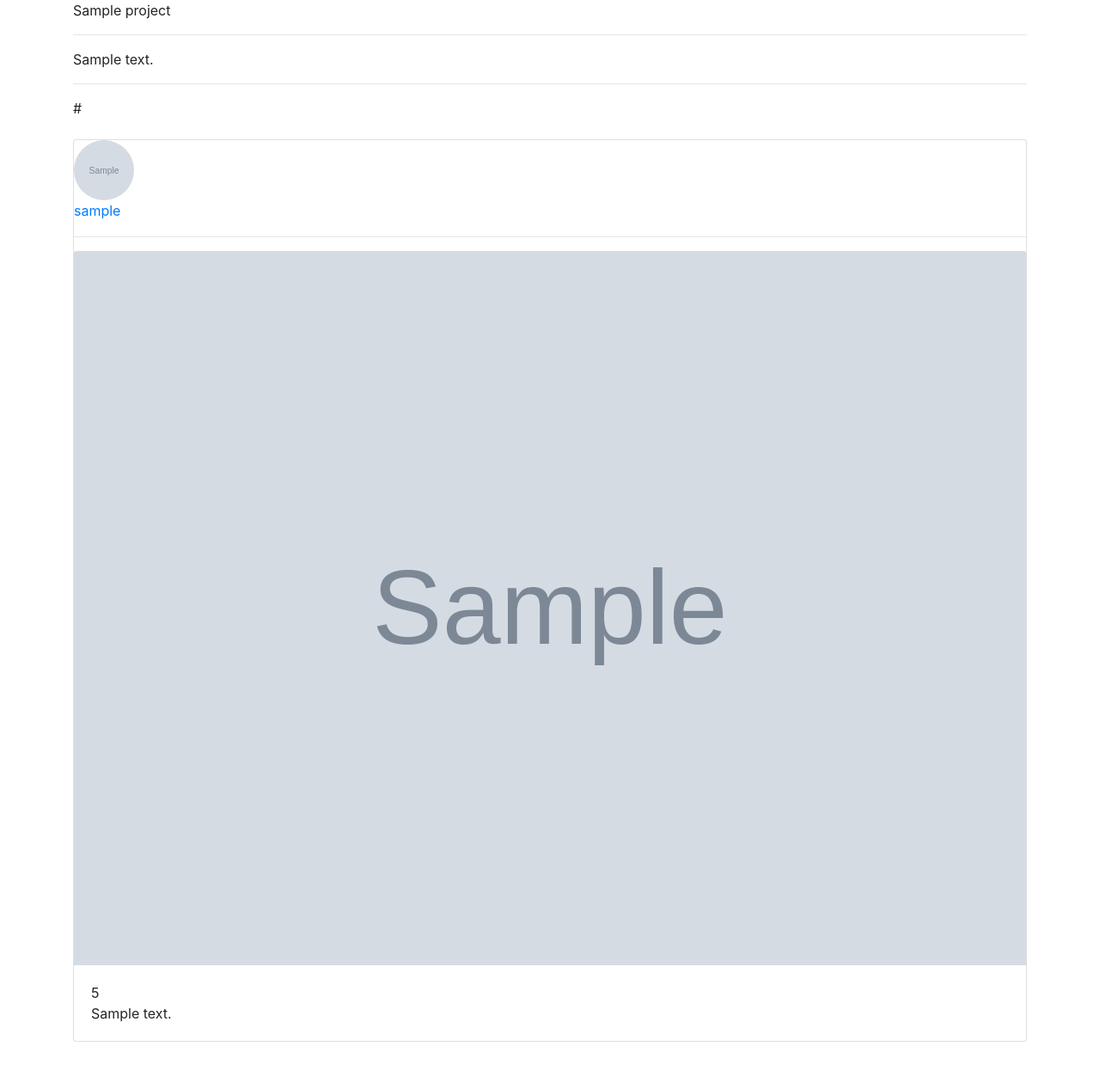
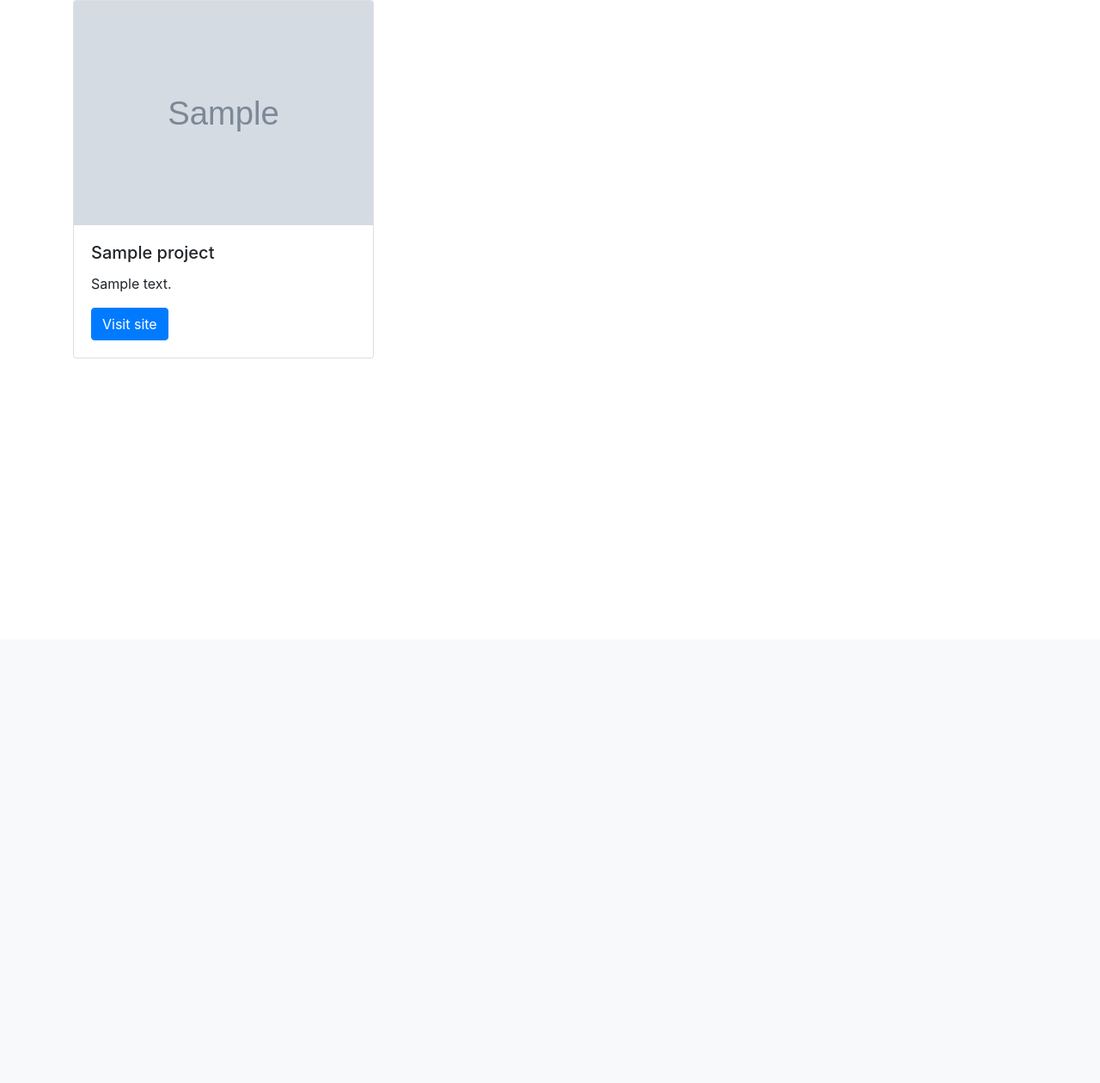
Before and after one commit to crispus-nj/Awwards-clone, a Django app: page / in a window 1280 px wide. Shown: the part 56-1316 px from the top of the page at 86% size. After the commit the page ends 473 px from the top, so only its background shows below. Run offline with Django 4.2, Linux system fonts and the light colour scheme; tables that the repository leaves empty hold one stand-in row (values such as "Sample post"); grey boxes marked "Sample" are stand-in pictures; some libraries are stand-ins or nearby versions.

Commit message:
configured the urlpatterns for the media files in the urls.py in the project folder. modified index.html by adding a bootstrap card

```diff
--- a/awwards/urls.py
+++ b/awwards/urls.py
@@ -15,9 +15,13 @@ Including another URLconf
 """
 from django.contrib import admin
 from django.urls import path, include
+from django.conf import settings
+from django.conf.urls.static import static
 
 urlpatterns = [
     path('admin/', admin.site.urls),
     path('', include('projects.urls')),
     path('accounts/', include('accounts.urls'))
 ]
+
+urlpatterns += static(settings.MEDIA_URL,document_root=settings.MEDIA_ROOT)
--- a/projects/templates/projects/index.html
+++ b/projects/templates/projects/index.html
@@ -1,28 +1,18 @@
 {% extends 'base.html' %}
 {% block content %}
-{% for post in posts %}
-{{post.name}}
-<hr>
-{{post.description}}
-<hr>
-{{post.project_link}}
-<div class="card mt-4 mb-5">
-    <div class="avatar-home">
-        <div class="image-profile">
-            <img src="{{post.author.avatar.url}}" alt="profile picture" class="rounded-circle" style="height: 70px;width:70px;border-radius: 50%">
+<div class="row">
+    {% for post in posts %}
+    <div class="col-md-4">
+    <div class="card">
+        <img src="{{post.image.url}}" class="card-img-top" alt="..." style="max-height: 380px;">
+        <div class="card-body">
+          <h5 class="card-title">{{post.name}}</h5>
+          <p class="card-text">{{post.description}}</p>
+          <a href="#" class="btn btn-primary">Visit site</a>
         </div>
-        <div class="username" style="margin-bottom: -0.9rem;">
-            <p><a href="#" style="text-decoration: none;">{{post.author.username}}</a></p>
-        </div>
+      </div>
     </div>
-    <hr>
-    <img src="{{post.image.url}}" class="card-img-top" alt="...">
-    <div class="card-body">
-       5 <i class="far fa-heart"></i>
-        <i class="fa-solid fa-comment-dots"></i>
-        <p class="card-text">{{post.description}}</p>
-    </div>
+    {% endfor %}
+</div>
 
-</div>
-{% endfor %}
 {% endblock %}
--- a/projects/views.py
+++ b/projects/views.py
@@ -3,6 +3,5 @@ from .models import Project
 # Create your views here.
 def home(request):
     posts = Project.objects.all()
-
     context = {'posts': posts}
     return render(request, 'projects/index.html', context)
```
